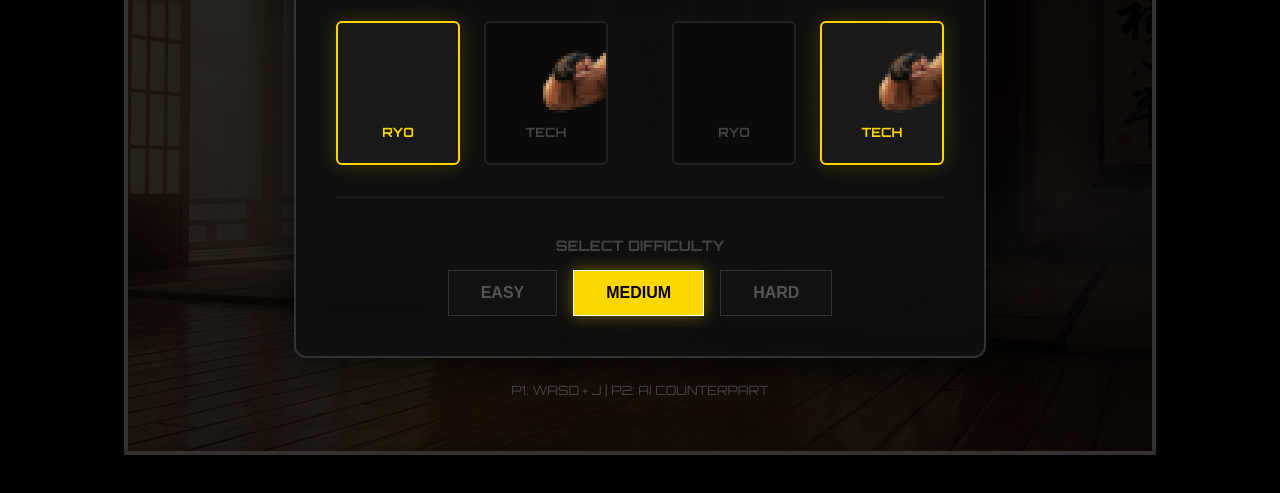
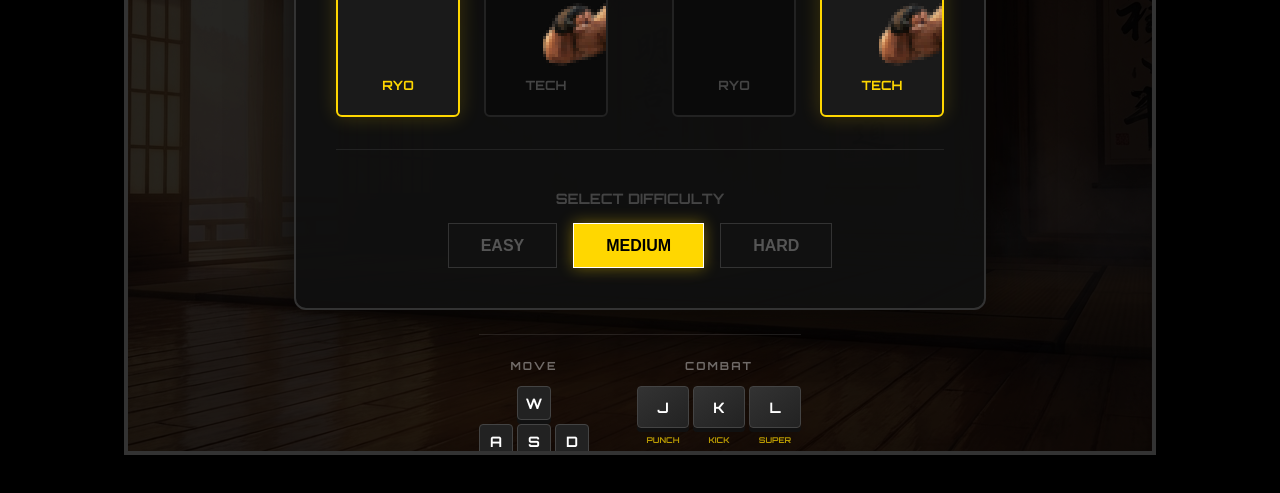
Before and after one commit to web3coderman-dev/kof-war-master, a website built with Vite: page index.html in a window 1280 px wide. Shown: the part 237-730 px from the top of the page. Built offline with nearby package versions, Linux system fonts and the light colour scheme.

Commit message:
feat: implement visual control matrix for keyboard hints

```diff
--- a/index.html
+++ b/index.html
@@ -88,7 +88,27 @@
                     </div>
                 </div>
             </div>
-            <p class="controls-hint">P1: WASD + J | P2: AI COUNTERPART</p>
+            <div class="control-hints">
+                <div class="hint-group">
+                    <span class="hint-label">MOVE</span>
+                    <div class="key-matrix">
+                        <div class="key">W</div>
+                        <div class="key-row">
+                            <div class="key">A</div>
+                            <div class="key">S</div>
+                            <div class="key">D</div>
+                        </div>
+                    </div>
+                </div>
+                <div class="hint-group combat-group">
+                    <span class="hint-label">COMBAT</span>
+                    <div class="key-row">
+                        <div class="key combat" data-label="PUNCH">J</div>
+                        <div class="key combat" data-label="KICK">K</div>
+                        <div class="key combat" data-label="SUPER">L</div>
+                    </div>
+                </div>
+            </div>
         </div>
 
         <div id="game-message" class="overlay-msg">READY?</div>
--- a/style.css
+++ b/style.css
@@ -447,3 +447,93 @@ body {
     font-weight: bold;
     font-size: 1.1rem;
 }
+
+/* Visual Control Matrix (v17.0) */
+.control-hints {
+    display: flex;
+    justify-content: center;
+    gap: 3rem;
+    margin-top: 1.5rem;
+    padding-top: 1.5rem;
+    border-top: 1px solid rgba(255, 255, 255, 0.1);
+    animation: fadeIn 1s ease-out;
+}
+
+.hint-group {
+    display: flex;
+    flex-direction: column;
+    align-items: center;
+    gap: 0.8rem;
+}
+
+.hint-label {
+    font-size: 0.7rem;
+    color: rgba(255, 255, 255, 0.4);
+    letter-spacing: 2px;
+    font-weight: bold;
+}
+
+.key-matrix {
+    display: flex;
+    flex-direction: column;
+    align-items: center;
+    gap: 4px;
+}
+
+.key-row {
+    display: flex;
+    gap: 4px;
+}
+
+.key {
+    width: 32px;
+    height: 32px;
+    background: #222;
+    border-radius: 4px;
+    display: flex;
+    align-items: center;
+    justify-content: center;
+    font-size: 0.9rem;
+    color: #fff;
+    font-weight: bold;
+    border: 1px solid #444;
+    box-shadow: 0 4px 0 #111;
+    position: relative;
+    user-select: none;
+    transition: transform 0.1s, box-shadow 0.1s;
+}
+
+.key.combat {
+    width: 50px;
+    height: 40px;
+    background: linear-gradient(145deg, #333, #222);
+}
+
+.key.combat::after {
+    content: attr(data-label);
+    position: absolute;
+    bottom: -18px;
+    font-size: 0.5rem;
+    color: #ffd700;
+    opacity: 0.7;
+    white-space: nowrap;
+}
+
+.key:hover {
+    color: #ffd700;
+    border-color: #ffd700;
+    transform: translateY(-2px);
+    box-shadow: 0 6px 0 #111, 0 0 10px rgba(255, 215, 0, 0.3);
+}
+
+@keyframes fadeIn {
+    from { opacity: 0; transform: translateY(10px); }
+    to { opacity: 1; transform: translateY(0); }
+}
+
+/* 移动端隐藏物理键盘提示 */
+@media (pointer: coarse) {
+    .control-hints {
+        display: none;
+    }
+}
```
